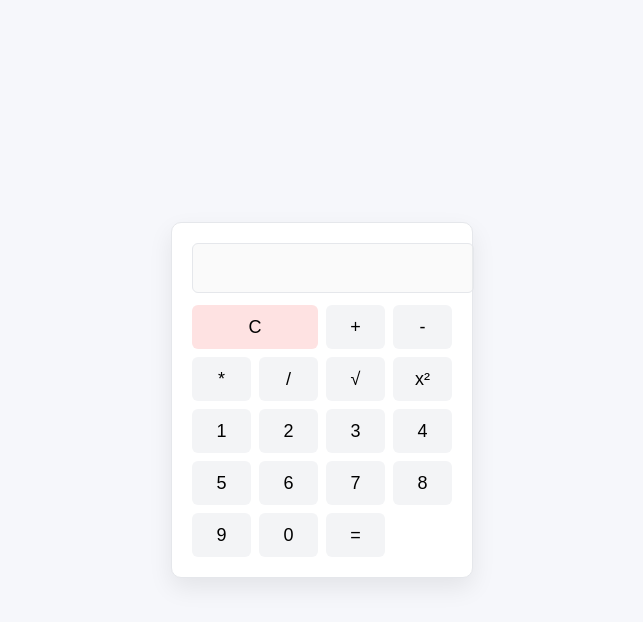
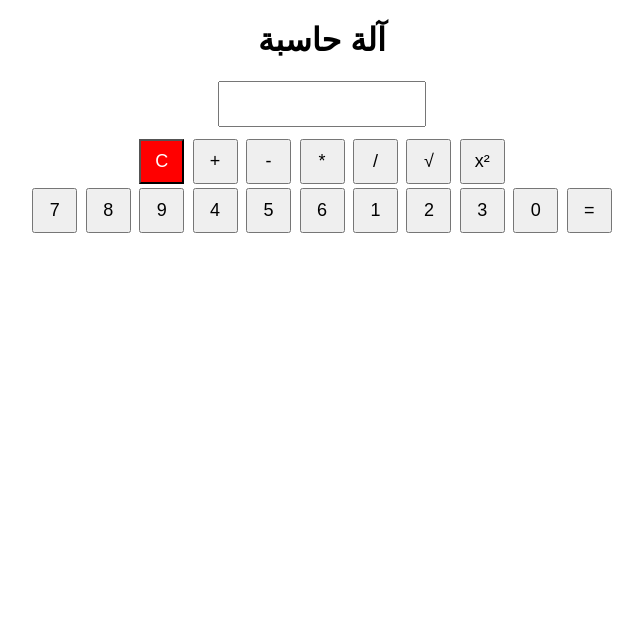
Before and after one commit to lsah62431/calculator-devops, a website: page docs/index.html in a window 1280 px wide. Shown: the whole page, without its empty margins (318-961 px from the left). Drawn offline with Linux system fonts and the light colour scheme.

Commit message:
Update index.html

```diff
--- a/docs/index.html
+++ b/docs/index.html
@@ -1,34 +1,45 @@
 <!DOCTYPE html>
-<html lang="en">
+<html lang="ar">
 <head>
   <meta charset="UTF-8">
-  <title>آلة حاسبة بسيطة</title>
-  <link rel="stylesheet" href="style.css">
+  <meta name="viewport" content="width=device-width, initial-scale=1.0">
+  <title>آلة حاسبة</title>
+  <style>
+    body { font-family: Arial, sans-serif; text-align: center; }
+    #display { width: 200px; height: 40px; font-size: 18px; text-align: right; margin-bottom: 10px; }
+    button { width: 45px; height: 45px; font-size: 18px; margin: 2px; }
+    .red { background-color: red; color: white; }
+  </style>
 </head>
 <body>
-  <div class="calculator">
-    <input type="text" id="display" disabled>
-    <div class="buttons">
-      <button onclick="clearDisplay()">C</button>
+
+  <h1>آلة حاسبة</h1>
+  <input type="text" id="display" readonly>
+
+  <div>
+    <button class="red" onclick="clearDisplay()">C</button>
     <button onclick="append('+')">+</button>
     <button onclick="append('-')">-</button>
     <button onclick="append('*')">*</button>
     <button onclick="append('/')">/</button>
     <button onclick="append('√')">√</button>
     <button onclick="append('^2')">x²</button>
+  </div>
+
+  <div>
+    <button onclick="append('7')">7</button>
+    <button onclick="append('8')">8</button>
+    <button onclick="append('9')">9</button>
+    <button onclick="append('4')">4</button>
+    <button onclick="append('5')">5</button>
+    <button onclick="append('6')">6</button>
     <button onclick="append('1')">1</button>
     <button onclick="append('2')">2</button>
     <button onclick="append('3')">3</button>
-      <button onclick="append('4')">4</button>
-      <button onclick="append('5')">5</button>
-      <button onclick="append('6')">6</button>
-      <button onclick="append('7')">7</button>
-      <button onclick="append('8')">8</button>
-      <button onclick="append('9')">9</button>
     <button onclick="append('0')">0</button>
     <button onclick="calculate()">=</button>
   </div>
-  </div>
+
   <script src="script.js"></script>
 </body>
 </html>
```
Lines whose indentation alone changed are shown as unchanged.
